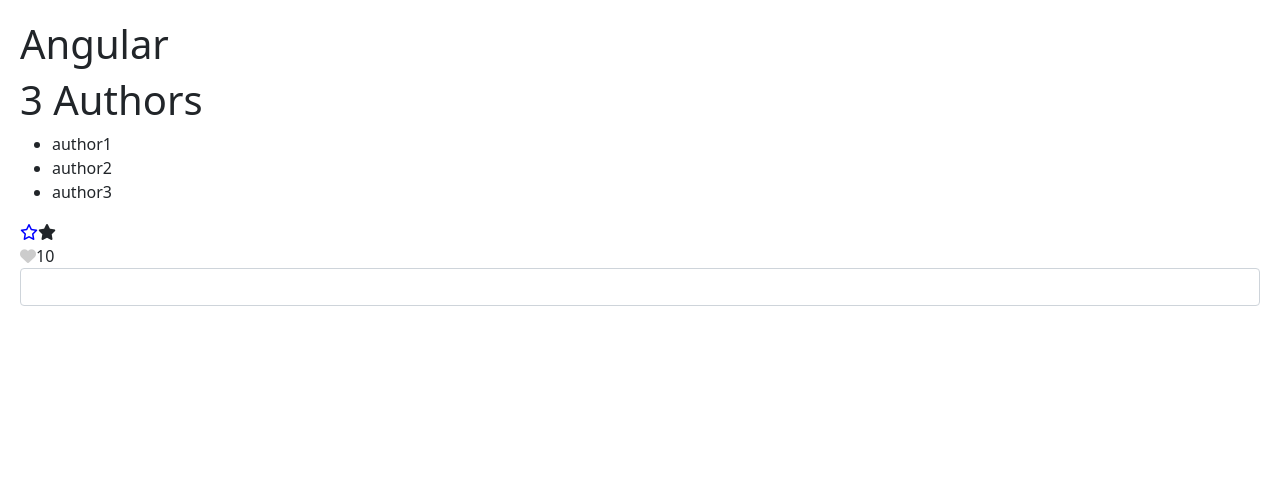
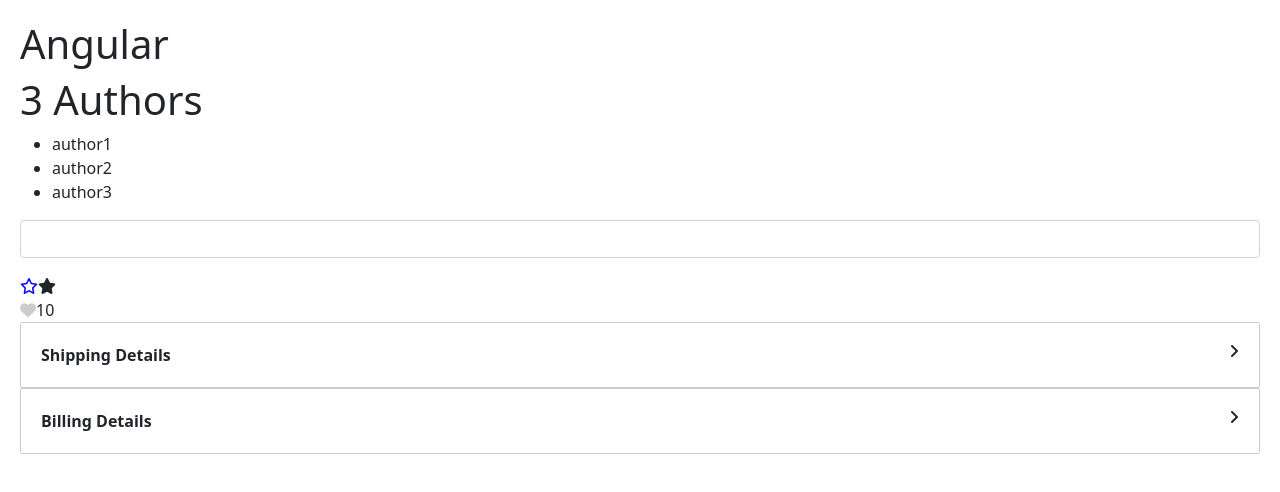
Before and after one commit to HaroldMDiazVargas/Angular-Fundamentals, an Angular app in the folder 1. Create a component/demo/: page / in a window 1280 px wide. Shown: the top 492 px of the page. Built offline with nearby package versions, Linux system fonts and the light colour scheme.

Commit message:
Zippy component for expand/collapse custom content

```diff
--- a/1. Create a component/demo/src/app/app.component.html
+++ b/1. Create a component/demo/src/app/app.component.html
@@ -1,11 +1,16 @@
 <router-outlet></router-outlet>
 <h1>Angular </h1>
 <authors></authors>
+<input-form></input-form>
 <favorite></favorite>
 <span class="fa-star fa-solid"></span>
 <like
 [isSelected] = "tweet.isLiked"
 [likesCount]="tweet.likesCount">
 </like>
-
-<input-form></input-form>
+<zippy title="Shipping Details" >
+    Shipping Details Content
+</zippy>
+<zippy title="Billing Details" >
+    Billing Details Content
+</zippy>
--- a/1. Create a component/demo/src/app/app.module.ts
+++ b/1. Create a component/demo/src/app/app.module.ts
@@ -12,6 +12,7 @@
 import { InputFormComponent } from './input-form/input-form.component';
 import { LikeComponent } from './like/like.component';
 import { ZippyComponent } from './zippy/zippy.component';
+
 
 
 @NgModule({
--- a/1. Create a component/demo/src/app/zippy/zippy.component.css
+++ b/1. Create a component/demo/src/app/zippy/zippy.component.css
@@ -0,0 +1,22 @@
+.zippy{
+    border: 1px solid #ccc;
+    border-radius: 2px;
+}
+
+.zippy-heading{
+    font-weight: bold;
+    padding: 20px;
+    cursor: pointer;
+}
+
+.zippy-body{
+    padding: 20px;
+}
+
+.expanded{
+    background-color: #f0f0f0;
+}
+
+.fa-solid {
+    float:right;
+}
--- a/1. Create a component/demo/src/app/zippy/zippy.component.html
+++ b/1. Create a component/demo/src/app/zippy/zippy.component.html
@@ -1 +1,26 @@
-<p>zippy works!</p>
+
+        <!-- [class.fa-angle-down] ="isExpanded"
+        [class.fa-angle-right] ="!isExpanded" -->
+
+<div class="zippy">
+    <div
+    class="zippy-heading"
+
+    [class.expanded] = "isExpanded"
+    (click) = "toggle()"
+
+    >
+        {{ title }}
+        <span
+        class="fa-solid"
+        [ngClass] ="{
+            'fa-angle-down':isExpanded,
+            'fa-angle-right':!isExpanded
+        }"
+
+        ></span>
+    </div>
+    <div *ngIf="isExpanded" class="zippy-body">
+        <ng-content>  </ng-content>
+    </div>
+</div>
--- a/1. Create a component/demo/src/app/zippy/zippy.component.ts
+++ b/1. Create a component/demo/src/app/zippy/zippy.component.ts
@@ -1,15 +1,22 @@
-import { Component, OnInit } from '@angular/core';
+import { Component, Input, OnInit } from '@angular/core';
 
 @Component({
-  selector: 'app-zippy',
+  selector: 'zippy',
   templateUrl: './zippy.component.html',
   styleUrls: ['./zippy.component.css']
 })
-export class ZippyComponent implements OnInit {
+export class ZippyComponent  {
+
+  @Input('title') title ="";
+  isExpanded = false;
+
 
   constructor() { }
 
-  ngOnInit(): void {
+
+  toggle(){
+    this.isExpanded = !this.isExpanded;
   }
 
+
 }
```
